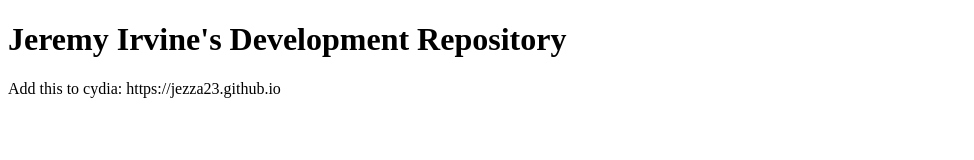
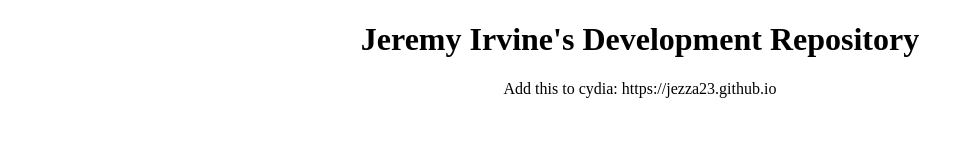
Before and after one commit to jeremyirvine/jezza23.github.io, a plain HTML site: page index.html in a window 1280 px wide. Shown: the whole page, without its empty margins (0-974 px from the left). Drawn offline with Linux system fonts and the light colour scheme.

Commit message:
shift default page content to center

```diff
--- a/index.html
+++ b/index.html
@@ -4,7 +4,7 @@
 	<title>Jeremy Irvine's Development Repo</title>
 </head>
 <body>
-<h1>Jeremy Irvine's Development Repository</h1>
-<p>Add this to cydia: https://jezza23.github.io</p>
+<center><h1>Jeremy Irvine's Development Repository</h1></center>
+<center><p>Add this to cydia: https://jezza23.github.io</p></center>
 </body>
 </html>
```
